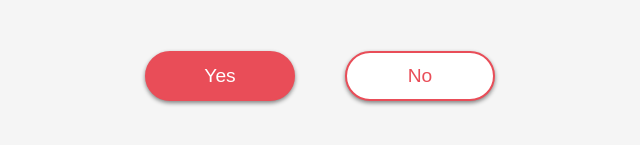
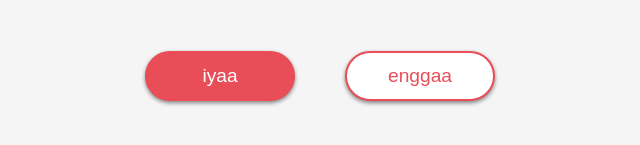
Before and after one commit to cayangagni/cayangagni.github.io, a plain HTML site: page index.html in a window 1280 px wide. Shown: the part 599-744 px from the top of the page, 320-960 px from the left. Drawn offline with Linux system fonts and the light colour scheme.

Commit message:
Update index.html

```diff
--- a/index.html
+++ b/index.html
@@ -10,7 +10,7 @@
   <div class="wrapper">
    <h2 class="question">Agniii i wanna ask smt.. Do you luvv mee??</h2>
    <img class="gif" alt="gif" src="https://raw.githubusercontent.com/DzarelDeveloper/Img/main/gifyou.webp">
-   <div class="btn-group"> <button class="yes-btn">Yes</button> <button class="no-btn">No</button>
+   <div class="btn-group"> <button class="yes-btn">iyaa</button> <button class="no-btn">enggaa</button>
    </div>
   </div>
   <script src="script.js"></script>
```
